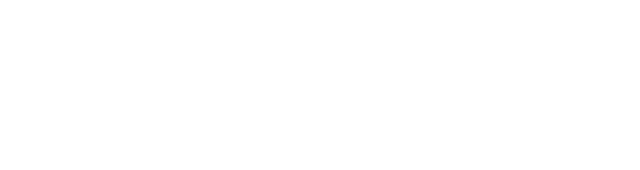
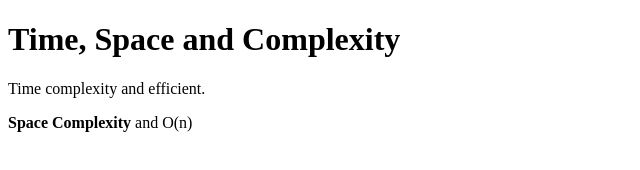
Before and after one commit to acciojob/time-and-space-complexity-vyasakku, a website: page main.html in a window 1280 px wide. Shown: the whole page, without its empty margins (0-640 px from the left). Drawn offline with Linux system fonts and the light colour scheme.

Commit message:
created a submission

```diff
--- a/main.html
+++ b/main.html
@@ -8,6 +8,9 @@
 
 <body>
 	<!-- the entire body must be written by student -->
+	<h1>Time, Space and Complexity</h1>
+	<p>Time complexity and efficient.</p>
+	<p><b>Space Complexity</b> and O(n)</p>
     <script type="text/javascript" src="./script.js">
 </script>
 
```
